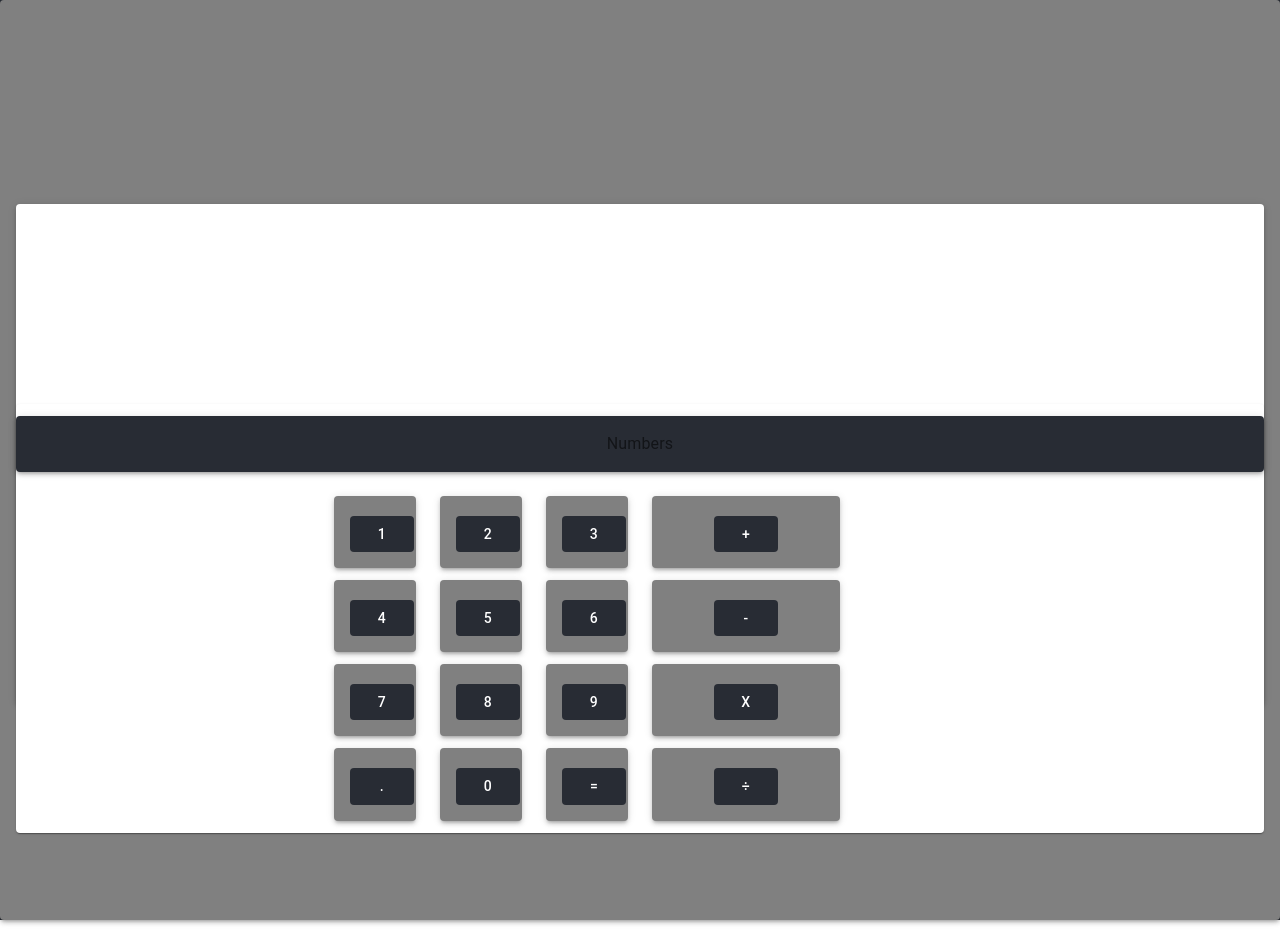
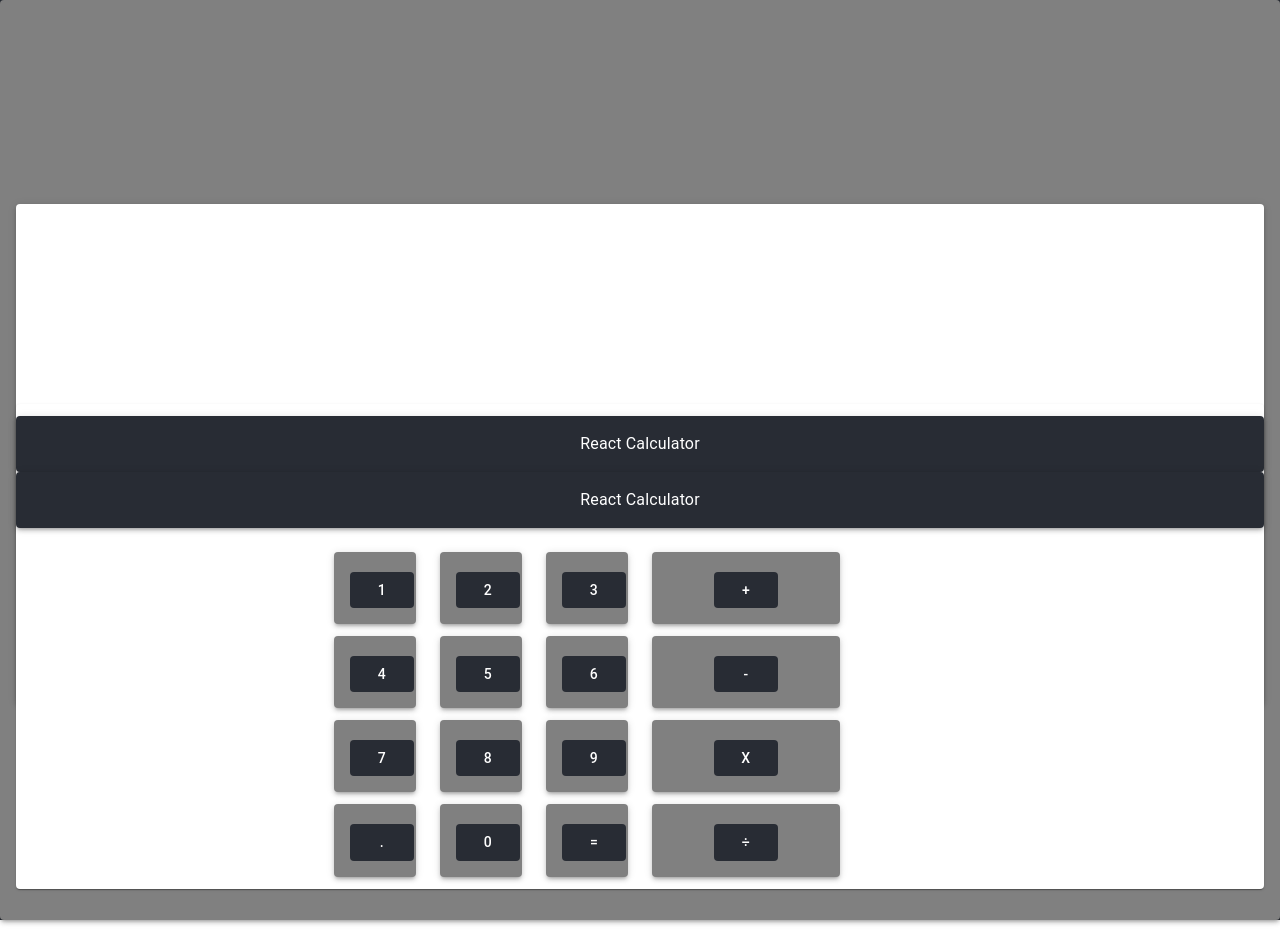
Before and after one commit to vonerikbarren/XYZ-Calculator, a React (Create React App) app in the folder client/: page / in a window 1280 px wide. Built offline with nearby package versions, Linux system fonts and the light colour scheme.

Commit message:
Playing around with the Grid and Paper to work

```diff
--- a/client/src/Components/App/Application/Application.js
+++ b/client/src/Components/App/Application/Application.js
@@ -30,7 +30,11 @@ const useStyles = makeStyles((theme) => ({
   },
   AppBody: {
     background: "yellow"
+  },
+  Typography: {
+    color: "white",
   }
+
 
 
 }));
@@ -44,9 +48,19 @@ export default function Application() {
     <Grid container spacing={3}>
 
       <Grid item xs={12}>
+
         <Paper elevation={3} className={mui.paper}>
-          <Typography>Numbers</Typography>
+          <Typography className={mui.Typography}>
+            React Calculator
+          </Typography>
         </Paper>
+
+        <Paper elevation={3} className={mui.paper}>
+          <Typography className={mui.Typography}>
+            React Calculator
+          </Typography>
+        </Paper>
+
       </Grid>
 
 
```
